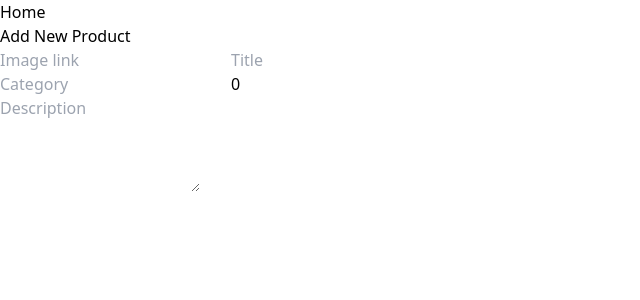
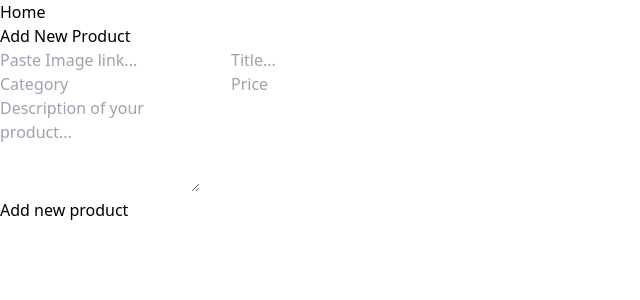
Before and after one commit to ruturaj1010/Product-Management, a React (Vite) app: page /create in a window 1280 px wide. Shown: the top 300 px of the page, without its empty margins (0-640 px from the left). Built offline with nearby package versions, Linux system fonts and the light colour scheme; no server answers.

Commit message:
Added add product feature

```diff
--- a/package.json
+++ b/package.json
@@ -11,6 +11,7 @@
   },
   "dependencies": {
     "axios": "^1.7.7",
+    "nanoid": "^5.0.7",
     "react": "^18.3.1",
     "react-dom": "^18.3.1",
     "react-router-dom": "^6.26.2"
--- a/src/components/Create.jsx
+++ b/src/components/Create.jsx
@@ -1,48 +1,78 @@
-import React, { useState } from 'react'
+import React, { useContext, useState } from 'react'
+import { ProductContext } from '../utils/Context'
+import { nanoid } from 'nanoid'
 
 const Create = () => {
+
+    const [products, setProducts] = useContext( ProductContext )
 
     const [title, setTitle] = useState( "" )
     const [image, setImage] = useState( "" )
     const [category, setCategory] = useState( "" )
-    const [price, setPrice] = useState(0)
+    const [price, setPrice] = useState( "" )
     const [description, setDescription] = useState( "" )
 
+    const addProductHandler = ( e ) => {
+        e.preventDefault();
+
+        if ( title.trim().length < 5 || image.trim().length < 5 || category.trim().length < 5 || price.trim().length < 2 || description.trim().length < 10 ) {
+            alert( "Please fill all fields properly!" )
+            return;
+        }
+        const product = { id: nanoid(), title, image, category, price, description }
+        setProducts( [...products, product] )
+        console.log( products );
+        setTitle( "" )
+        setImage( "" )
+        setCategory( "" )
+        setPrice( "" )
+        setDescription( "" )
+
+    }
+
+
     return (
-        <form className='w-screen h-screen flex flex-col items-center gap-4 bg-gray-300'>
+        <form onSubmit={ addProductHandler } className='w-screen h-screen flex flex-col items-center gap-4 bg-gray-300'>
 
             <h1 className='mt-32 text-3xl font-semibold w-2/5 '>Add New Product</h1>
 
-            <input type="url" placeholder='Image link'
-                className='w-2/5 px-4 py-2 placeholder:text-xl placeholder:tracking-wider border border-sky-300 rounded-lg'
+            <input type="url" name='url' placeholder='Paste Image link...'
+                className='w-2/5 px-4 py-2 placeholder:text-base placeholder:tracking-wider border border-sky-300 rounded-lg'
                 value={ image }
                 onChange={ ( e ) => setImage( e.target.value ) }
             />
-            <input type="text" placeholder='Title'
-                className='w-2/5 px-4 py-2 placeholder:text-xl placeholder:tracking-wider border border-sky-300 rounded-lg'
+            <input type="text" name='title' placeholder='Title...'
+                className='w-2/5 px-4 py-2 placeholder:text-base placeholder:tracking-wider border border-sky-300 rounded-lg'
                 value={ title }
                 onChange={ ( e ) => setTitle( e.target.value ) }
             />
 
             <div className='w-2/5 flex items-center gap-3'>
-                <input type="text" placeholder='Category'
-                    className='w-1/2 px-4 py-2 placeholder:text-xl placeholder:tracking-wider border border-sky-300 rounded-lg'
+                <input type="text" name='category' placeholder='Category'
+                    className='w-1/2 px-4 py-2 placeholder:text-base placeholder:tracking-wider border border-sky-300 rounded-lg'
                     value={ category }
                     onChange={ ( e ) => setCategory( e.target.value ) }
                 />
 
-                <input type="number" placeholder='Price'
-                    className='w-1/2 px-4 py-2 placeholder:text-xl placeholder:tracking-wider border border-sky-300 rounded-lg'
+                <input type="number" name='number' placeholder='Price'
+                    className='w-1/2 px-4 py-2 placeholder:text-base placeholder:tracking-wider border border-sky-300 rounded-lg'
                     value={ price }
-                    onChange={ ( e ) => setPrice( e.target.value ) }
+                    onChange={ ( e ) => {
+                        let val = e.target.value
+                        if ( val > -1 || val !== "" ) setPrice( e.target.value )
+                    } }
                 />
             </div>
 
-            <textarea type="text" rows="4" placeholder='Description'
-                className='w-2/5 px-4 py-2 placeholder:text-xl placeholder:tracking-wider border border-sky-300 rounded-lg'
+            <textarea type="text" rows="4" name='description' placeholder='Description of your product...'
+                className='w-2/5 px-4 py-2 placeholder:text-base placeholder:tracking-wider border border-sky-300 rounded-lg'
                 value={ description }
                 onChange={ ( e ) => setDescription( e.target.value ) }
             />
+
+            <div className='w-2/5'>
+                <button className='py-2 px-3 my-1 border text-blue-600 font-semibold bg-sky-100 rounded-lg'>Add new product</button>
+            </div>
         </form>
     )
 }
```
Also changed, not shown: 1 other file (tests, documents, lock files or other folders).
